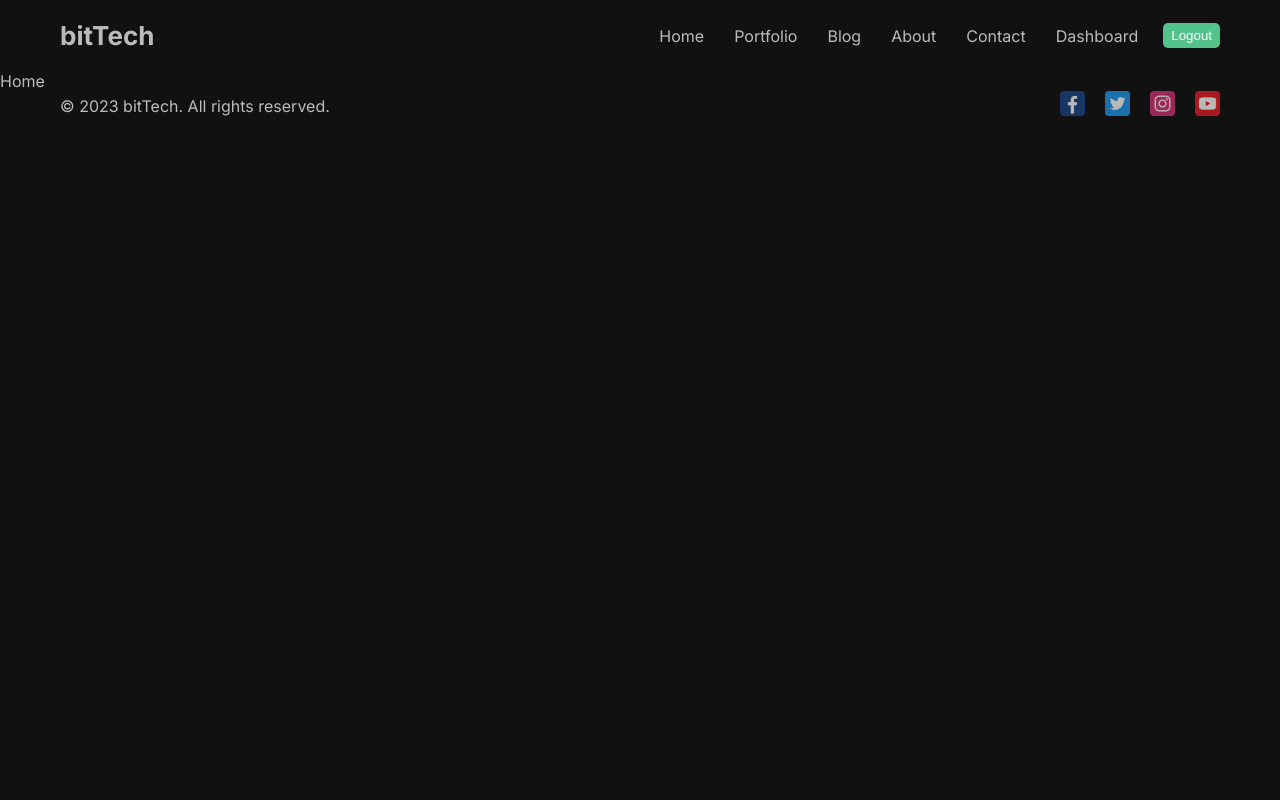
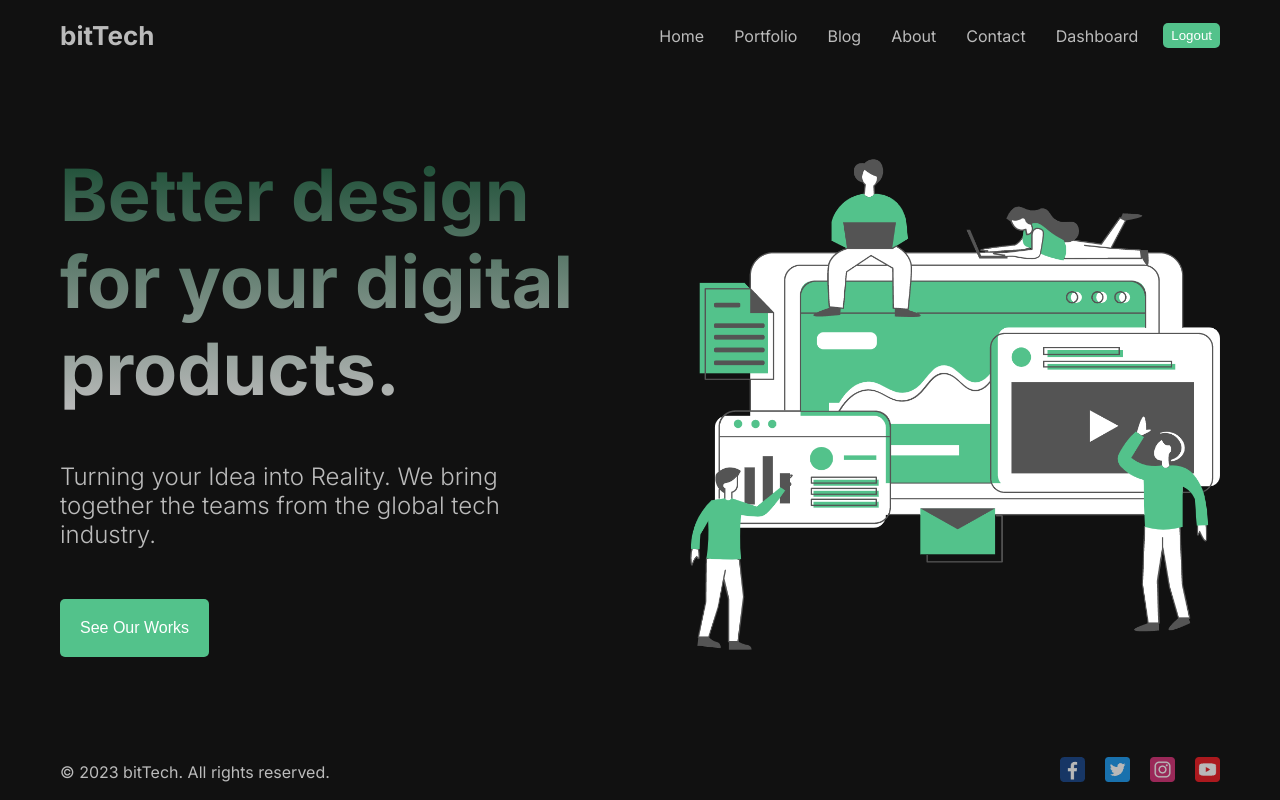
Before and after one commit to Hasnain-Shabbir/bit-tech, a Next.js app: page / in a window 1280 px wide. Built offline with nearby package versions, Linux system fonts and the light colour scheme.

Commit message:
create hero section

```diff
--- a/src/app/globals.css
+++ b/src/app/globals.css
@@ -3,12 +3,6 @@
   padding: 0;
   margin: 0;
 }
-
-/* html,
-body {
-  max-width: 100vw;
-  overflow-x: hidden;
-} */
 
 body {
   background-color: #111;
@@ -38,4 +32,5 @@ button {
   outline: none;
   padding: 5px;
   cursor: pointer;
+  border-radius: 5px;
 }
--- a/src/app/page.jsx
+++ b/src/app/page.jsx
@@ -1,7 +1,34 @@
 import React from "react";
+import Image from "next/image";
+import HeroImage from "/public/hero.png";
+import styles from "./page.module.css";
 
 const Home = () => {
-  return <div>Home</div>;
+  return (
+    <header>
+      <div className="container">
+        <div className={styles.heroWrapper}>
+          <div className={styles.box}>
+            <h1 className={styles.title}>
+              Better design for your digital products.
+            </h1>
+            <p className={styles.desc}>
+              Turning your Idea into Reality. We bring together the teams from
+              the global tech industry.
+            </p>
+            <button className={styles.heroBtn}>See Our Works</button>
+          </div>
+          <div className={styles.box}>
+            <Image
+              src={HeroImage}
+              alt="hero-image"
+              className={styles.heroImg}
+            />
+          </div>
+        </div>
+      </div>
+    </header>
+  );
 };
 
 export default Home;
--- a/src/app/page.module.css
+++ b/src/app/page.module.css
@@ -1,229 +1,44 @@
-.main {
+.heroWrapper {
+  display: flex;
+  align-items: center;
+  gap: 100px;
+  margin: 100px 0;
+}
+
+.box {
+  flex: 1;
   display: flex;
   flex-direction: column;
-  justify-content: space-between;
-  align-items: center;
-  padding: 6rem;
-  min-height: 100vh;
+  gap: 50px;
 }
 
-.description {
-  display: inherit;
-  justify-content: inherit;
-  align-items: inherit;
-  font-size: 0.85rem;
-  max-width: var(--max-width);
-  width: 100%;
-  z-index: 2;
-  font-family: var(--font-mono);
+.title {
+  font-size: 72px;
+  background: linear-gradient(to bottom, #194c33, #bbb);
+  -webkit-background-clip: text;
+  -webkit-text-fill-color: transparent;
 }
 
-.description a {
-  display: flex;
-  justify-content: center;
-  align-items: center;
-  gap: 0.5rem;
+.desc {
+  font-size: 24px;
+  font-weight: 300;
 }
 
-.description p {
-  position: relative;
-  margin: 0;
-  padding: 1rem;
-  background-color: rgba(var(--callout-rgb), 0.5);
-  border: 1px solid rgba(var(--callout-border-rgb), 0.3);
-  border-radius: var(--border-radius);
+.heroImg {
+  height: 500px;
+  width: 100%;
+  object-fit: cover;
 }
 
-.code {
-  font-weight: 700;
-  font-family: var(--font-mono);
+.heroBtn {
+  background-color: #53c28b;
+  color: #fff;
+  padding: 20px;
+  width: max-content;
+  font-size: 16px;
+  transition: all 0.1s ease-in-out;
 }
 
-.grid {
-  display: grid;
-  grid-template-columns: repeat(4, minmax(25%, auto));
-  width: var(--max-width);
-  max-width: 100%;
+.heroBtn:hover {
+  background-color: #3fb077;
 }
-
-.card {
-  padding: 1rem 1.2rem;
-  border-radius: var(--border-radius);
-  background: rgba(var(--card-rgb), 0);
-  border: 1px solid rgba(var(--card-border-rgb), 0);
-  transition: background 200ms, border 200ms;
-}
-
-.card span {
-  display: inline-block;
-  transition: transform 200ms;
-}
-
-.card h2 {
-  font-weight: 600;
-  margin-bottom: 0.7rem;
-}
-
-.card p {
-  margin: 0;
-  opacity: 0.6;
-  font-size: 0.9rem;
-  line-height: 1.5;
-  max-width: 30ch;
-}
-
-.center {
-  display: flex;
-  justify-content: center;
-  align-items: center;
-  position: relative;
-  padding: 4rem 0;
-}
-
-.center::before {
-  background: var(--secondary-glow);
-  border-radius: 50%;
-  width: 480px;
-  height: 360px;
-  margin-left: -400px;
-}
-
-.center::after {
-  background: var(--primary-glow);
-  width: 240px;
-  height: 180px;
-  z-index: -1;
-}
-
-.center::before,
-.center::after {
-  content: '';
-  left: 50%;
-  position: absolute;
-  filter: blur(45px);
-  transform: translateZ(0);
-}
-
-.logo {
-  position: relative;
-}
-/* Enable hover only on non-touch devices */
-@media (hover: hover) and (pointer: fine) {
-  .card:hover {
-    background: rgba(var(--card-rgb), 0.1);
-    border: 1px solid rgba(var(--card-border-rgb), 0.15);
-  }
-
-  .card:hover span {
-    transform: translateX(4px);
-  }
-}
-
-@media (prefers-reduced-motion) {
-  .card:hover span {
-    transform: none;
-  }
-}
-
-/* Mobile */
-@media (max-width: 700px) {
-  .content {
-    padding: 4rem;
-  }
-
-  .grid {
-    grid-template-columns: 1fr;
-    margin-bottom: 120px;
-    max-width: 320px;
-    text-align: center;
-  }
-
-  .card {
-    padding: 1rem 2.5rem;
-  }
-
-  .card h2 {
-    margin-bottom: 0.5rem;
-  }
-
-  .center {
-    padding: 8rem 0 6rem;
-  }
-
-  .center::before {
-    transform: none;
-    height: 300px;
-  }
-
-  .description {
-    font-size: 0.8rem;
-  }
-
-  .description a {
-    padding: 1rem;
-  }
-
-  .description p,
-  .description div {
-    display: flex;
-    justify-content: center;
-    position: fixed;
-    width: 100%;
-  }
-
-  .description p {
-    align-items: center;
-    inset: 0 0 auto;
-    padding: 2rem 1rem 1.4rem;
-    border-radius: 0;
-    border: none;
-    border-bottom: 1px solid rgba(var(--callout-border-rgb), 0.25);
-    background: linear-gradient(
-      to bottom,
-      rgba(var(--background-start-rgb), 1),
-      rgba(var(--callout-rgb), 0.5)
-    );
-    background-clip: padding-box;
-    backdrop-filter: blur(24px);
-  }
-
-  .description div {
-    align-items: flex-end;
-    pointer-events: none;
-    inset: auto 0 0;
-    padding: 2rem;
-    height: 200px;
-    background: linear-gradient(
-      to bottom,
-      transparent 0%,
-      rgb(var(--background-end-rgb)) 40%
-    );
-    z-index: 1;
-  }
-}
-
-/* Tablet and Smaller Desktop */
-@media (min-width: 701px) and (max-width: 1120px) {
-  .grid {
-    grid-template-columns: repeat(2, 50%);
-  }
-}
-
-@media (prefers-color-scheme: dark) {
-  .vercelLogo {
-    filter: invert(1);
-  }
-
-  .logo {
-    filter: invert(1) drop-shadow(0 0 0.3rem #ffffff70);
-  }
-}
-
-@keyframes rotate {
-  from {
-    transform: rotate(360deg);
-  }
-  to {
-    transform: rotate(0deg);
-  }
-}
```
